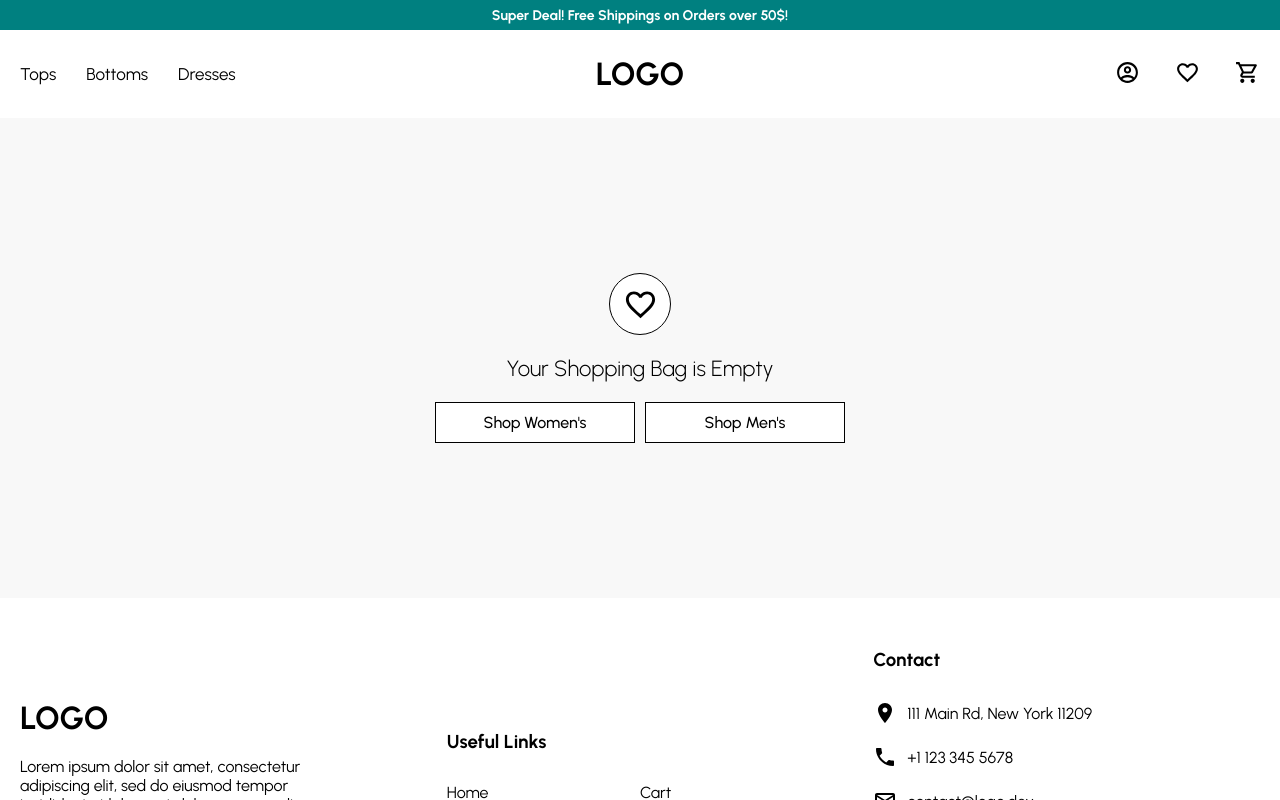
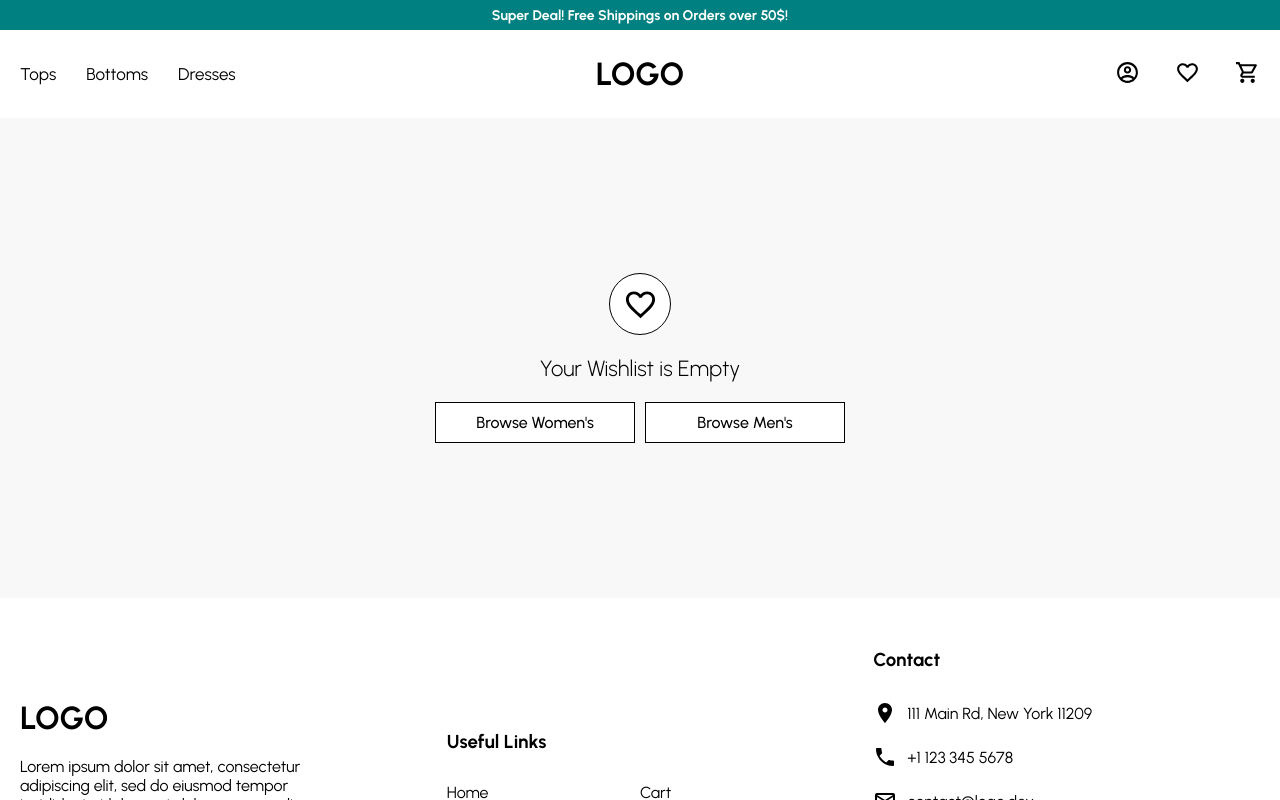
Before and after one commit to abuiko/ecommerce-app, a React (Create React App) app: page /favorites in a window 1280 px wide. Shown: the top 800 px of the page. Built offline with nearby package versions, Linux system fonts and the light colour scheme.

Commit message:
create emprtsection component

```diff
--- /dev/null
+++ b/src/components/EmptySection.jsx
@@ -0,0 +1,76 @@
+import React from 'react'
+import styled from 'styled-components'
+import { device } from '../responsive'
+
+const EmptyFavWrapper = styled.div`
+    display: flex;
+    flex-direction: column;
+    justify-content: center;
+    align-items: center;
+    min-height: 60vh;
+    background-color: #F8F8F8;
+
+`
+const Icon = styled.div`
+    border: 1px solid #000;
+    width: 60px;
+    height: 60px;
+    border-radius: 50%;
+    display: flex;
+    align-items: center;
+    justify-content: center;
+    margin-bottom: 20px;
+    background-color: white;
+`
+const EmptyFavText = styled.p`
+    font-size: 22px;
+    font-weight: 300;
+    margin-bottom: 20px;
+`
+const ButtonContainer = styled.div`
+    display: flex;
+    flex-wrap: wrap;
+    justify-content: center;
+
+`
+const ButtonMenu = styled.button`
+    width: 200px;
+    padding: 10px 20px;
+    border: 1px solid #000;
+    background: white;
+    color: #000;
+    font-weight: 500;
+    font-size: 16px;
+    margin-right: ${props => props.type === "leftBtn" && "10px"};
+    cursor: pointer;
+    transition: all 0.3s ease-in-out;
+    &:hover {
+        background-color: #000;
+        color: white;
+    }
+
+    @media screen and ${device.mobile} {
+        margin-right: 0px;
+        margin-bottom: 10px;
+
+    }
+`
+
+const EmptySection = (props) => {
+    return (
+        <EmptyFavWrapper>
+            <Icon>
+                {/* <FavoriteBorderOutlined style={{ fontSize: "35px" }} /> */}
+                {props.icon}
+            </Icon>
+            <EmptyFavText>Your {props.title} is Empty</EmptyFavText>
+            <ButtonContainer>
+                <ButtonMenu type="leftBtn">Browse Women's</ButtonMenu>
+                <ButtonMenu>Browse Men's</ButtonMenu>
+            </ButtonContainer>
+
+        </EmptyFavWrapper>
+    )
+}
+
+export default EmptySection
--- a/src/containers/Cart.jsx
+++ b/src/containers/Cart.jsx
@@ -9,6 +9,7 @@ import CartItem from '../components/CartItem'
 
 import { device } from '../responsive'
 import { ShoppingCartOutlined } from '@material-ui/icons'
+import EmptySection from '../components/EmptySection'
 
 const Container = styled.div``
 
@@ -109,61 +110,7 @@ const Button = styled.button`
     font-weight: 600;
     border: none;
 `
-const EmptyCartWrapper = styled.div`
-    display: flex;
-    flex-direction: column;
-    justify-content: center;
-    align-items: center;
-    min-height: 60vh;
-    background-color: #F8F8F8;
 
-`
-
-const Icon = styled.div`
-    border: 1px solid #000;
-    width: 60px;
-    height: 60px;
-    border-radius: 50%;
-    display: flex;
-    align-items: center;
-    justify-content: center;
-    margin-bottom: 20px;
-    background-color: white;
-`
-const EmptyCartText = styled.p`
-    font-size: 22px;
-    font-weight: 300;
-    margin-bottom: 20px;
-`
-const ButtonContainer = styled.div`
-    display: flex;
-    flex-wrap: wrap;
-    justify-content: center;
-
-`
-const ButtonMenu = styled.button`
-    width: 200px;
-    padding: 10px 20px;
-    border: 1px solid #000;
-    background: white;
-    color: #000;
-    font-weight: 500;
-    font-size: 16px;
-    margin-right: ${props => props.type === "leftBtn" && "10px"};
-    cursor: pointer;
-    transition: all 0.3s ease-in-out;
-    &:hover {
-        background-color: #000;
-        color: white;
-    }
-
-    @media screen and ${device.mobile} {
-        margin-right: 0px;
-        margin-bottom: 10px;
-
-    }
-
-`
 const Cart = () => {
     // const { cartItems } = useContext(Context)
     // const itemsInCart = cartItems.map(item => <CartItem item={item} key={item.id} />)
@@ -173,17 +120,7 @@ const Cart = () => {
         <Container>
             <Announcement />
             <Navbar />
-            <EmptyCartWrapper>
-                <Icon>
-                    <ShoppingCartOutlined style={{ fontSize: "35px" }} />
-                </Icon>
-                <EmptyCartText>Your Shopping Bag is Empty</EmptyCartText>
-                <ButtonContainer>
-                    <ButtonMenu type="leftBtn">Shop Women's</ButtonMenu>
-                    <ButtonMenu>Shop Men's</ButtonMenu>
-                </ButtonContainer>
-
-            </EmptyCartWrapper>
+            <EmptySection title="Shopping Cart" icon={<ShoppingCartOutlined style={{ fontSize: "35px" }} />} />
             {/* <Wrapper>
                 <Title>YOUR CART</Title>
                 <Top>
--- a/src/containers/Favorites.jsx
+++ b/src/containers/Favorites.jsx
@@ -8,6 +8,7 @@ import { Link } from 'react-router-dom'
 import { FavoriteBorderOutlined } from '@material-ui/icons'
 import { device } from '../responsive'
 import Announcement from '../components/Announcement'
+import EmptySection from '../components/EmptySection'
 const Container = styled.div`
 
 `
@@ -28,61 +29,7 @@ const Wrapper = styled.div`
     grid-template-rows: auto;
     grid-gap: 9px;
 `
-const EmptyFavWrapper = styled.div`
-    display: flex;
-    flex-direction: column;
-    justify-content: center;
-    align-items: center;
-    min-height: 60vh;
-    background-color: #F8F8F8;
 
-`
-
-const Icon = styled.div`
-    border: 1px solid #000;
-    width: 60px;
-    height: 60px;
-    border-radius: 50%;
-    display: flex;
-    align-items: center;
-    justify-content: center;
-    margin-bottom: 20px;
-    background-color: white;
-`
-const EmptyFavText = styled.p`
-    font-size: 22px;
-    font-weight: 300;
-    margin-bottom: 20px;
-`
-const ButtonContainer = styled.div`
-    display: flex;
-    flex-wrap: wrap;
-    justify-content: center;
-
-`
-const ButtonMenu = styled.button`
-    width: 200px;
-    padding: 10px 20px;
-    border: 1px solid #000;
-    background: white;
-    color: #000;
-    font-weight: 500;
-    font-size: 16px;
-    margin-right: ${props => props.type === "leftBtn" && "10px"};
-    cursor: pointer;
-    transition: all 0.3s ease-in-out;
-    &:hover {
-        background-color: #000;
-        color: white;
-    }
-
-    @media screen and ${device.mobile} {
-        margin-right: 0px;
-        margin-bottom: 10px;
-
-    }
-
-`
 
 
 const Favorites = () => {
@@ -103,17 +50,7 @@ const Favorites = () => {
                 </TextWrapper>
             } */}
 
-            <EmptyFavWrapper>
-                <Icon>
-                    <FavoriteBorderOutlined style={{ fontSize: "35px" }} />
-                </Icon>
-                <EmptyFavText>Your Shopping Bag is Empty</EmptyFavText>
-                <ButtonContainer>
-                    <ButtonMenu type="leftBtn">Shop Women's</ButtonMenu>
-                    <ButtonMenu>Shop Men's</ButtonMenu>
-                </ButtonContainer>
-
-            </EmptyFavWrapper>
+            <EmptySection icon={<FavoriteBorderOutlined style={{ fontSize: "35px" }} />} title="Wishlist" />
 
 
             <Footer />
```
